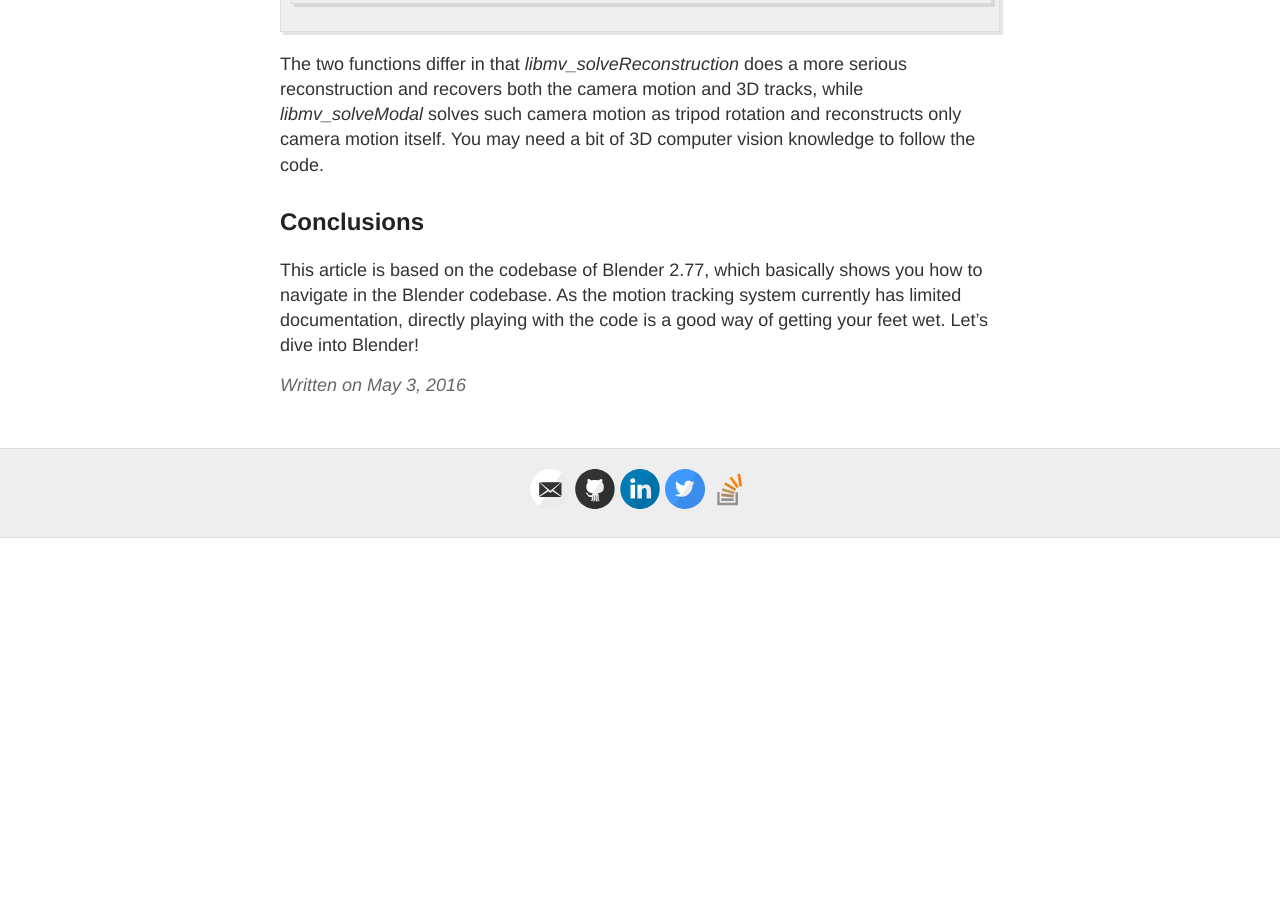
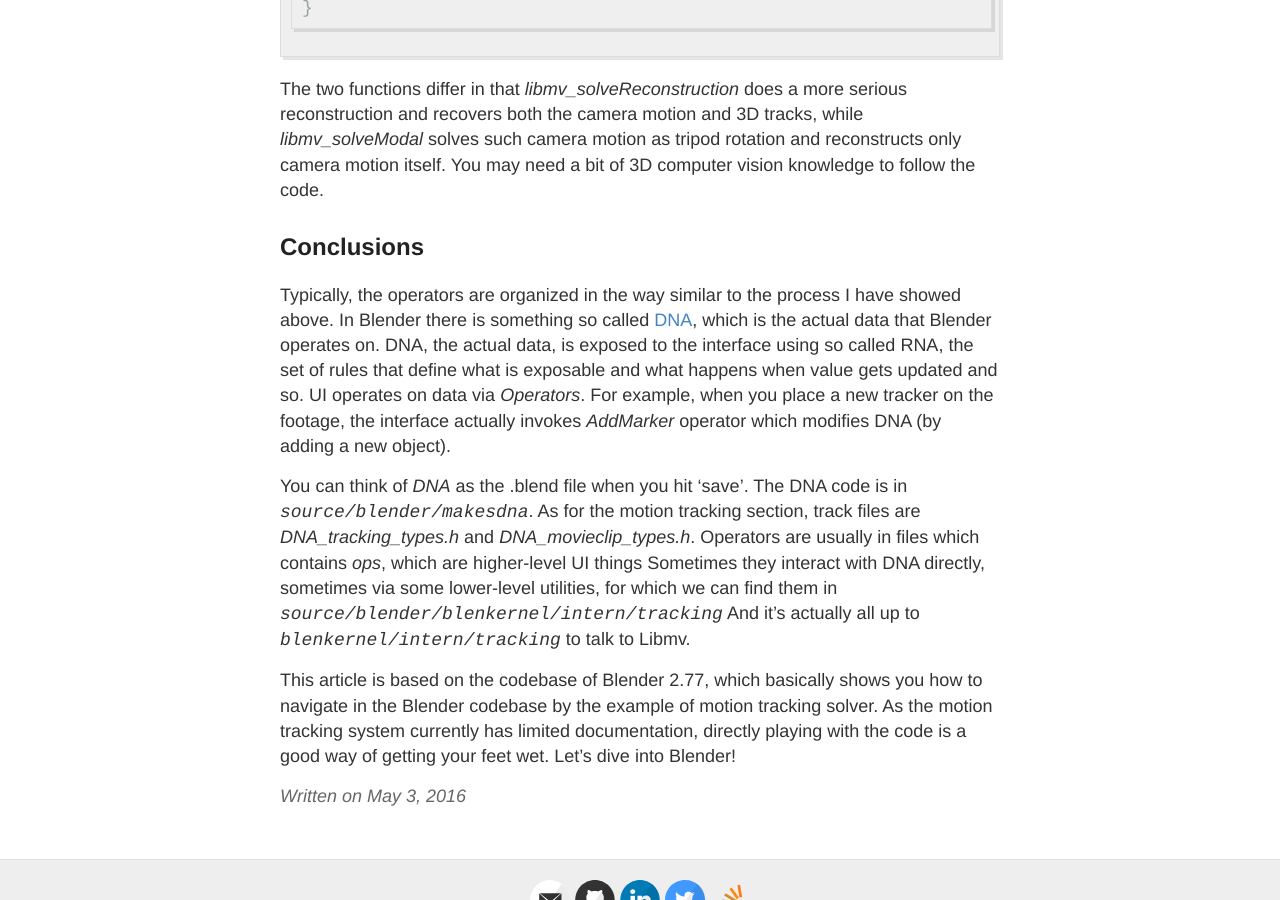
Before and after one commit to hlzz/hlzz.github.io, a Jekyll site: the page built from _posts/2016-5-3-blender2 copy.md, in a window 1280 px wide and 900 px high, scrolled down 8944 px. Built offline with Jekyll 4.4.1, drawn with Linux system fonts in a browser that asks for light colours; comment, search, counter and statistics services are not loaded; before the commit the page ends 9482 px from its top, so only the background shows below that; some of the changed text lies outside the part shown.

Commit message:
revise blender2

````diff
--- a/_posts/2016-5-3-blender2 copy.md
+++ b/_posts/2016-5-3-blender2 copy.md
@@ -43,7 +43,7 @@
 ```
 
 This operator code snippet basic defines what the operator is, and which functions should be invoked.
-The *wmOperatorType* struct made very clear what its members means.
+The *wmOperatorType* struct made very clear what its members means, in the comments of its header file (*WM_types.h*).
 
 (exec)
 
@@ -316,6 +316,15 @@
 
 ## Conclusions
 
-This article is based on the codebase of Blender 2.77, which basically shows you how to navigate in the Blender codebase.
+Typically, the operators are organized in the way similar to the process I have showed above.
+In Blender there is something so called [DNA](https://wiki.blender.org/index.php/Dev:Source/Architecture/SDNA_Notes), which is the actual data that Blender operates on. DNA, the actual data, is exposed to the interface using so called RNA, the set of rules that define what is exposable and what happens when value gets updated and so. UI operates on data via *Operators*. For example, when you place a new tracker on the footage, the interface actually invokes *AddMarker* operator which modifies DNA (by adding a new object).
+
+You can think of *DNA* as the .blend file when you hit 'save'. The DNA code is in *`source/blender/makesdna`*.
+As for the motion tracking section, track files are *DNA_tracking_types.h* and *DNA_movieclip_types.h*.
+Operators are usually in files which contains *ops*, which are higher-level UI things
+Sometimes they interact with DNA directly, sometimes via some lower-level utilities, for which we can find them in *`source/blender/blenkernel/intern/tracking`*
+And it's actually all up to *`blenkernel/intern/tracking`* to talk to Libmv.
+
+This article is based on the codebase of Blender 2.77, which basically shows you how to navigate in the Blender codebase by the example of motion tracking solver.
 As the motion tracking system currently has limited documentation, directly playing with the code is a good way of getting your feet wet.
 Let's dive into Blender!
````
Also changed, not shown: other parts of _posts/2016-5-3-blender2 copy.md (+1 -1 lines).
